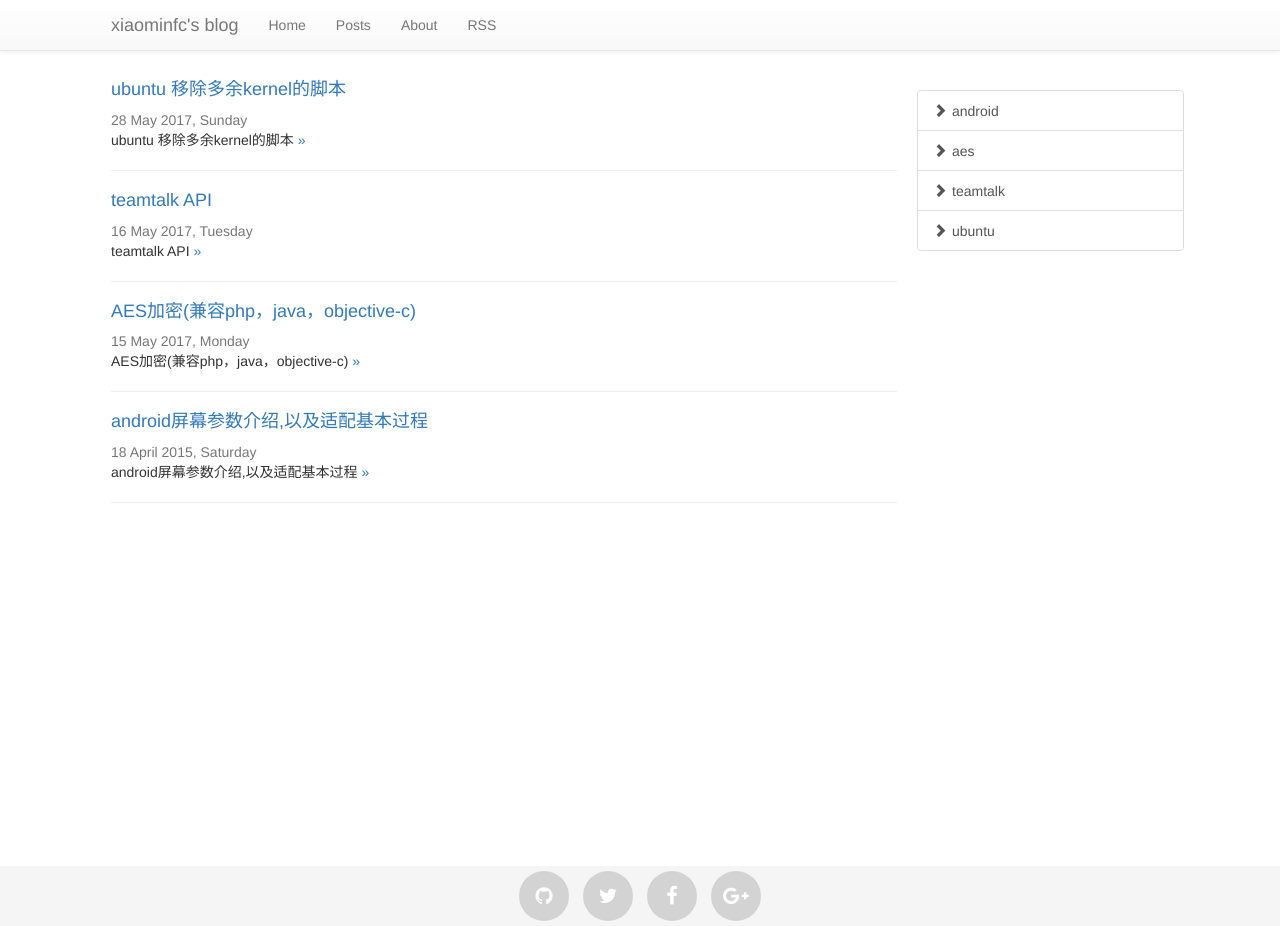
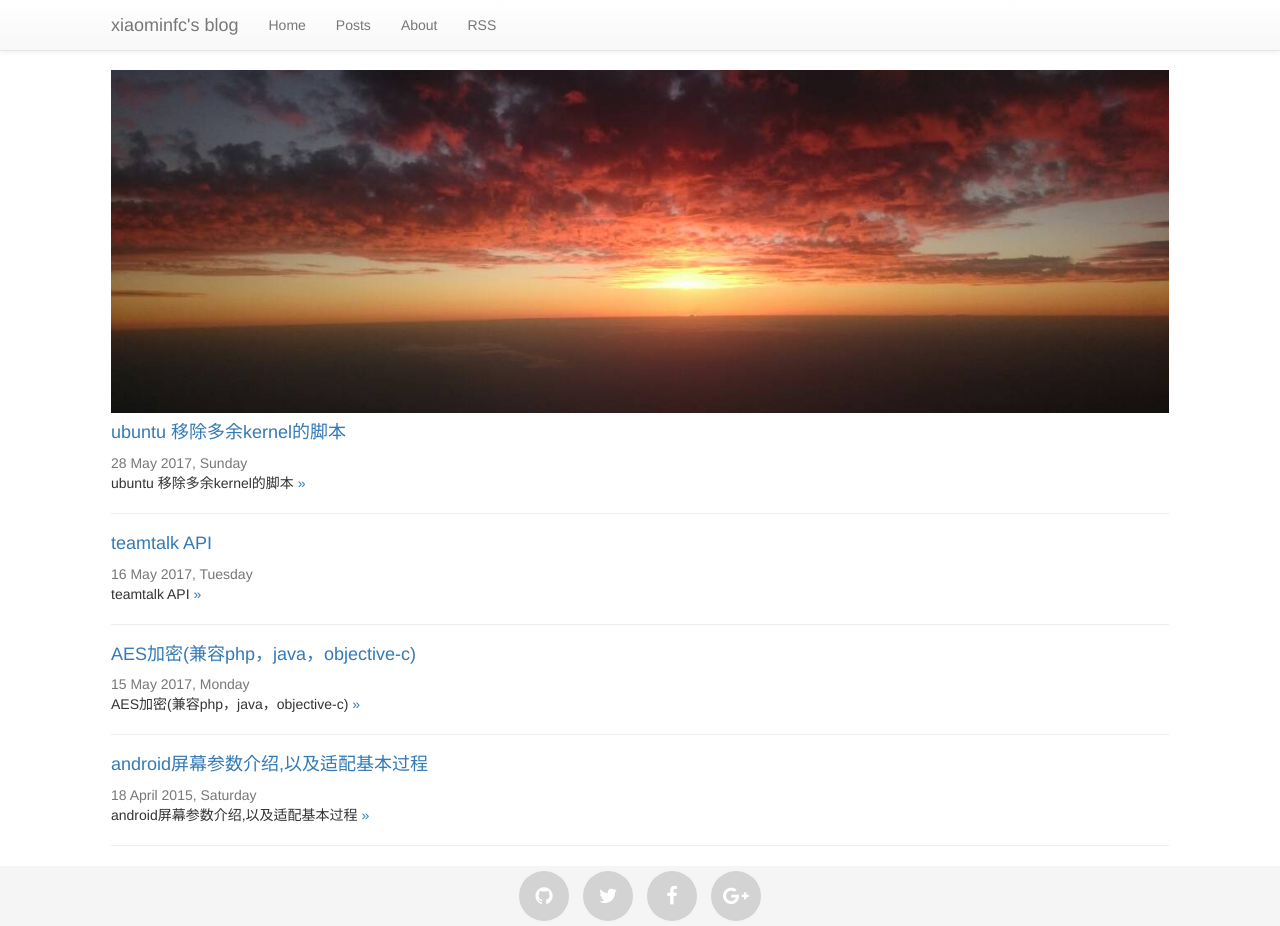
Before and after one commit to xiaominfc/xiaominfc.github.io, a Jekyll site: the page built from index.md, in a window 1280 px wide and 926 px high. Built offline with Jekyll 4.4.1, drawn with Linux system fonts in a browser that asks for light colours.

Commit message:
update code

```diff
--- a/_includes/footer.html
+++ b/_includes/footer.html
@@ -6,7 +6,7 @@
         <li><a href="https://github.com/{{ site.github_username }}" class="icoGithub" title="Github"><i class="fa fa-github"></i></a></li>
         {% endif %}
         {% if site.twitter_username %}
-        <li><a href="https://github.com/{{ site.twitter_username }}" class="icoTwitter" title="Twitter"><i class="fa fa-twitter"></i></a></li>
+        <li><a href="https://twitter.com/{{ site.twitter_username }}" class="icoTwitter" title="Twitter"><i class="fa fa-twitter"></i></a></li>
 
         {% endif %}
         {% if site.facebook_username %}
--- /dev/null
+++ b/_layouts/layout.html
@@ -0,0 +1,15 @@
+<!DOCTYPE html>
+<html lang="en">
+{% include head.html %}
+
+<body>
+  {% include bootstrap_nav.html %}
+
+  <div class="container">
+
+    {{ content }}
+  </div> <!-- /container -->
+  {% include footer.html %}
+  {% include foot.html %}
+</body>
+</html>
--- a/assets/app.css
+++ b/assets/app.css
@@ -3,6 +3,10 @@
 }
 .post-title {
 	color : #337ab7;
+}
+
+.blog-bg {
+    width: 100%;
 }
 
 .blog-sidebar {
@@ -11,6 +15,8 @@
 }
 
 .just-padding {
+    position: fixed;
+    width: 20%;
     padding-left: 5px;
     padding-top: 20px;
 }
--- a/index.md
+++ b/index.md
@@ -1,9 +1,12 @@
 ---
-layout: default
+layout: layout
 title: Home
 ---
+<div>
+<img  class="blog-bg" src="/assets/img/blog_bg.png">
+</div>
+<div class="container-list">
 
-<div class="container-list">
   <!-- <div class="post-list"> -->
 
     {% for post in site.posts limit:5%}
@@ -39,18 +42,6 @@ title: Home
         {% endfor %}
         -->
 
-        <!--
-        {% if post.author %}
-        <span class="author_meta">
-          <img src="{{site.baseurl}}/assets/img/{{post.author}}.jpg"></img>
-          <span>David Lin</span>
-        </span>
-        {% endif %}
-        -->
-
-        <!--p class="readmore">
-          <a href=""><data data-icon="ei-arrow-right"></data>Read this article  </a>
-        </p-->
       </footer>
       <hr/>
       </div>
```
Also changed, not shown: _layouts/page.html (+4 -3 lines), _layouts/post.html (+10 -1 lines), posts.html (deleted, +0 -28 lines), _layouts/default.html (line endings or trailing spaces), assets/img/blog_bg.png (added).
